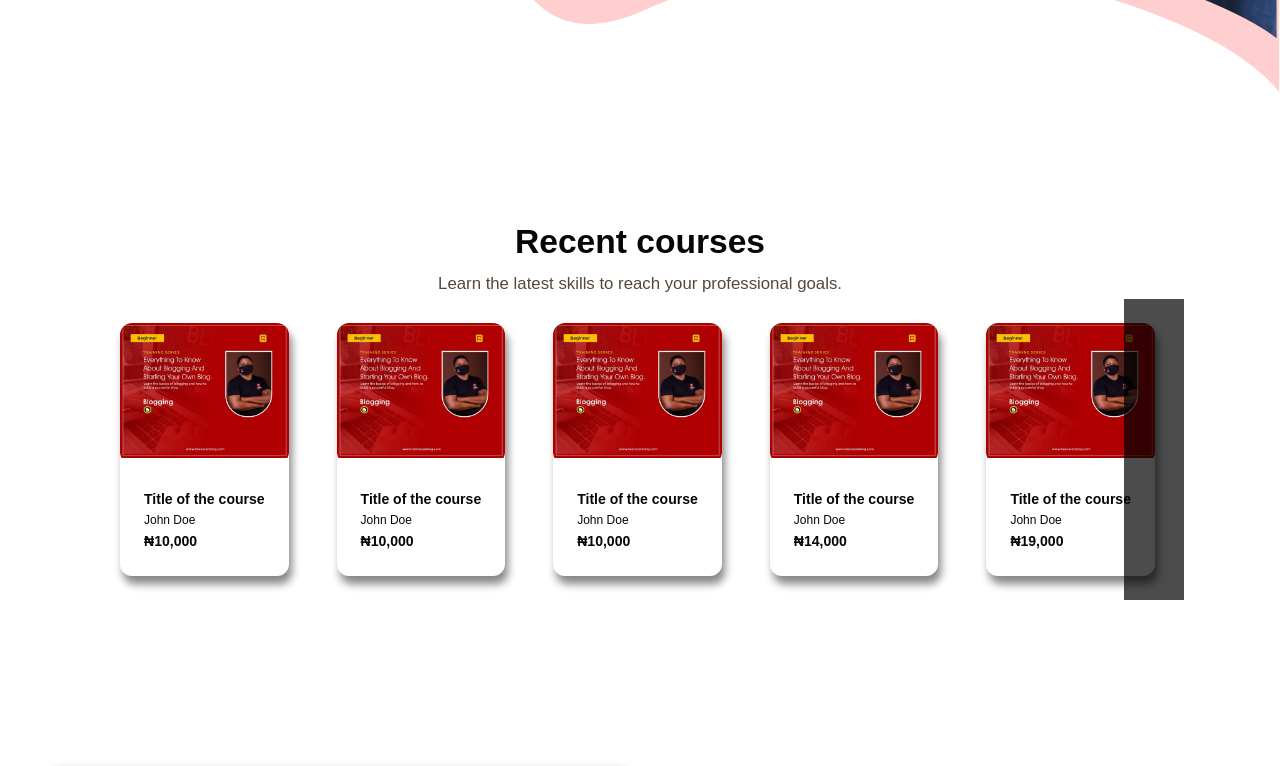
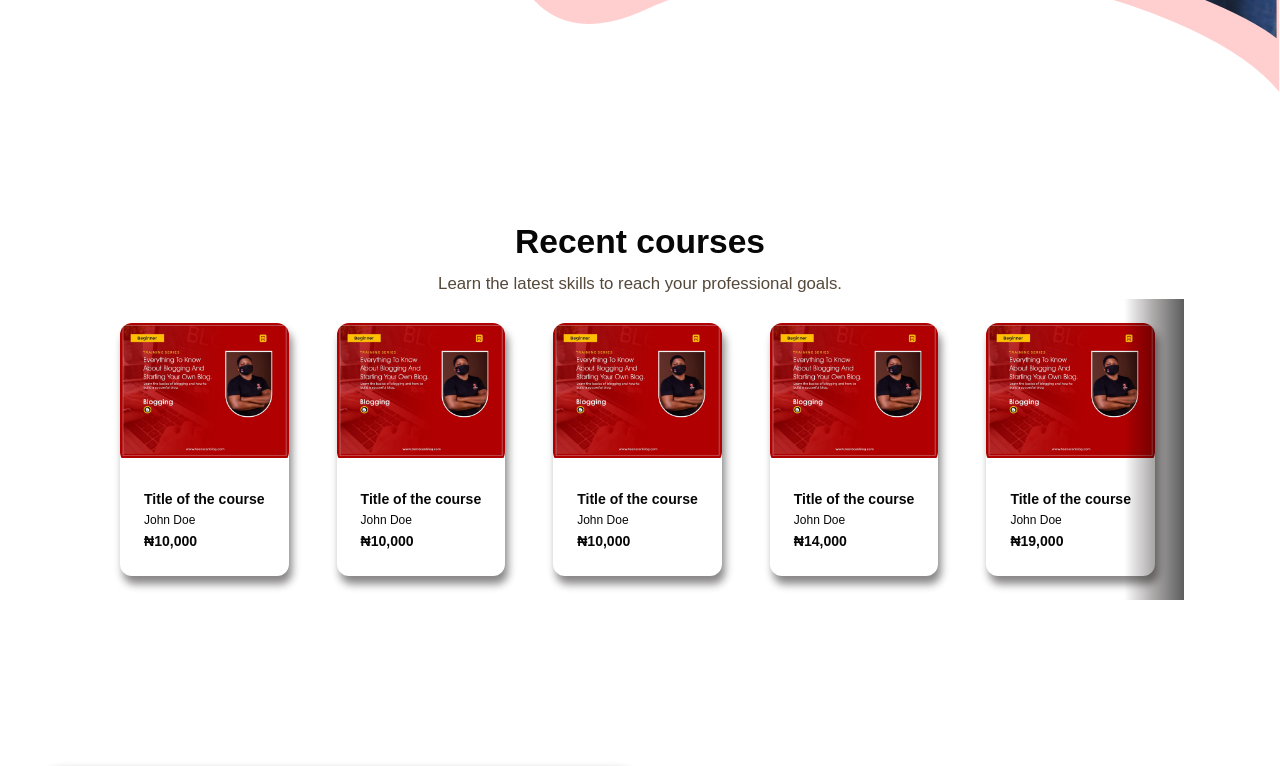
Before and after one commit to Niscolinx/teenscan, a React (Create React App) app: page / in a window 1280 px wide. Shown: the part 517-1283 px from the top of the page. Built offline with nearby package versions, Linux system fonts and the light colour scheme; what react-router-last-location would draw is missing.

Commit message:
working on courses

```diff
--- a/src/sass/components/course_cards.scss
+++ b/src/sass/components/course_cards.scss
@@ -20,7 +20,7 @@
         bottom: 0;
         top: 0;
         opacity: 0.7;
-        background: black;
+        background: linear-gradient(to right, transparent, rgba(10, 1, 1, 0.493), rgba(0, 0, 0, 0.904));
         width: 5rem;
     }
 
```
